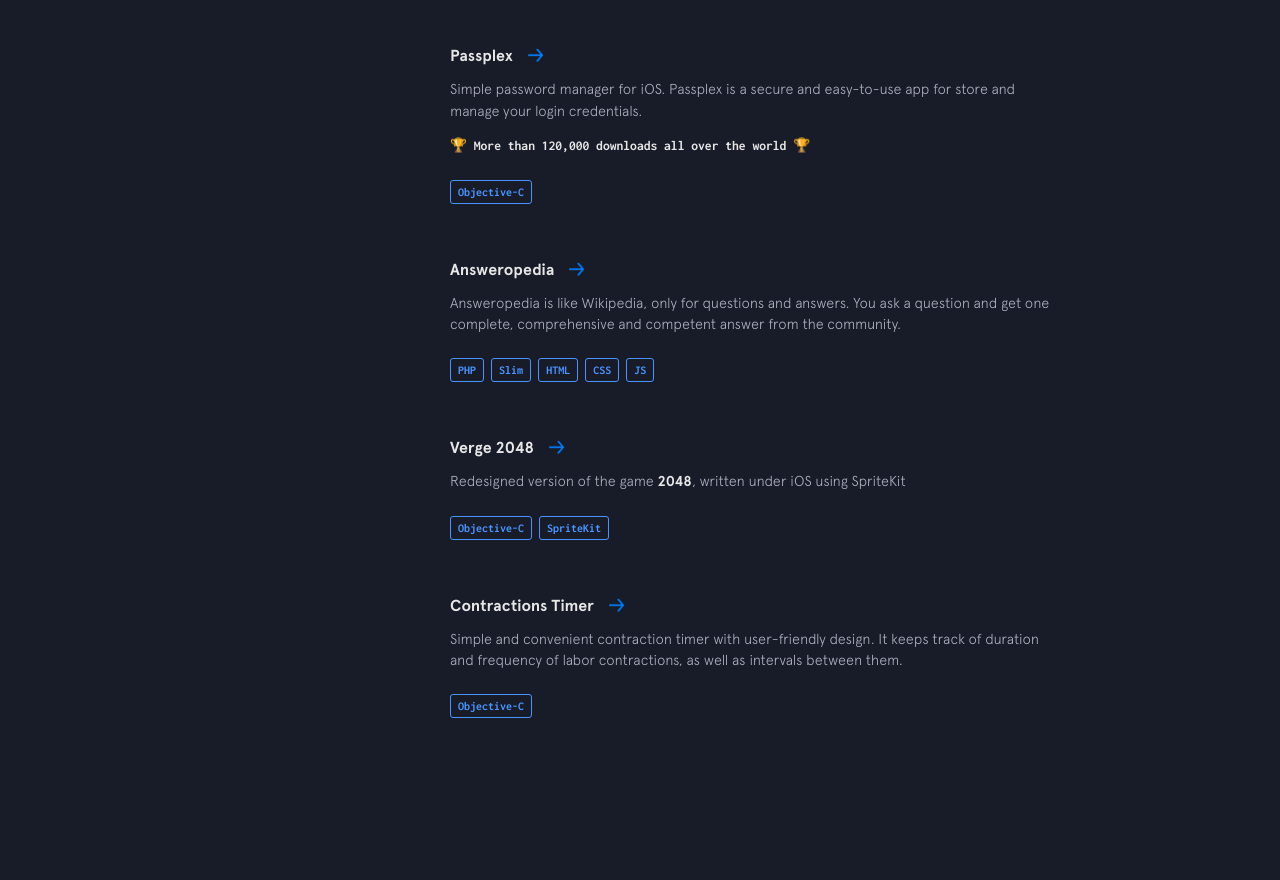
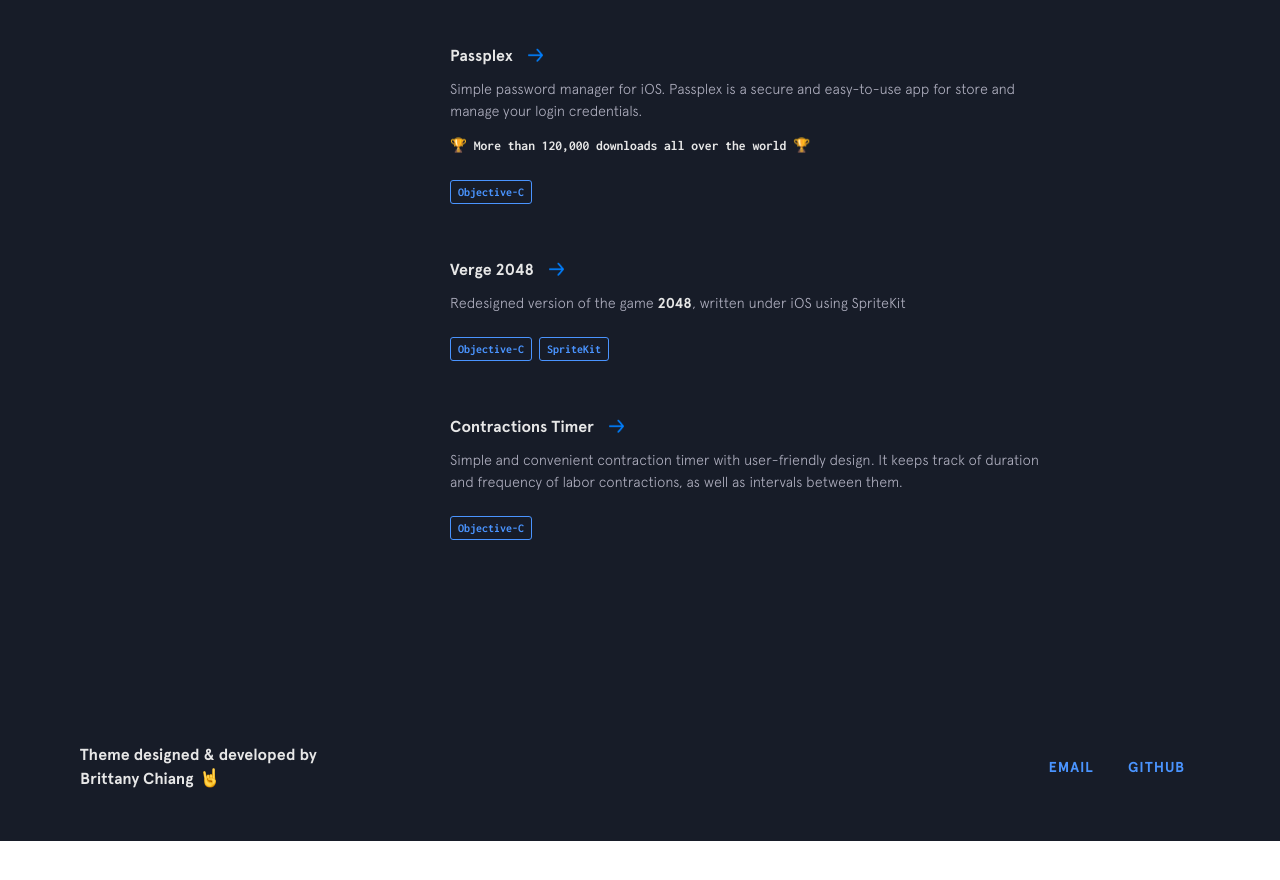
Before and after one commit to gomzyakov/gomzyakov.github.io, a Jekyll site: the page built from index.html, in a window 1280 px wide and 900 px high, scrolled down 2820 px. Shown: the top 880 px of the window. Built offline with Jekyll 4.4.1, drawn with Linux system fonts in a browser that asks for light colours; after the commit the page ends 3661 px from its top, so only the background shows below that.

Commit message:
Remove Answeropedia from projects-closed.yml (#108)

```diff
--- a/_data/projects-closed.yml
+++ b/_data/projects-closed.yml
@@ -15,17 +15,6 @@
   used:
     - thing: Objective-C
 
-- name: Answeropedia
-  url: https://github.com/answeropedia
-  code: https://github.com/answeropedia
-  description: Answeropedia is like Wikipedia, only for questions and answers. You ask a question and get one complete, comprehensive and competent answer from the community.
-  used:
-    - thing: PHP
-    - thing: Slim
-    - thing: HTML
-    - thing: CSS
-    - thing: JS
-
 - name: Verge 2048
   url: https://github.com/gomzyakov/verge-2048
   code: https://github.com/gomzyakov/verge-2048
```
